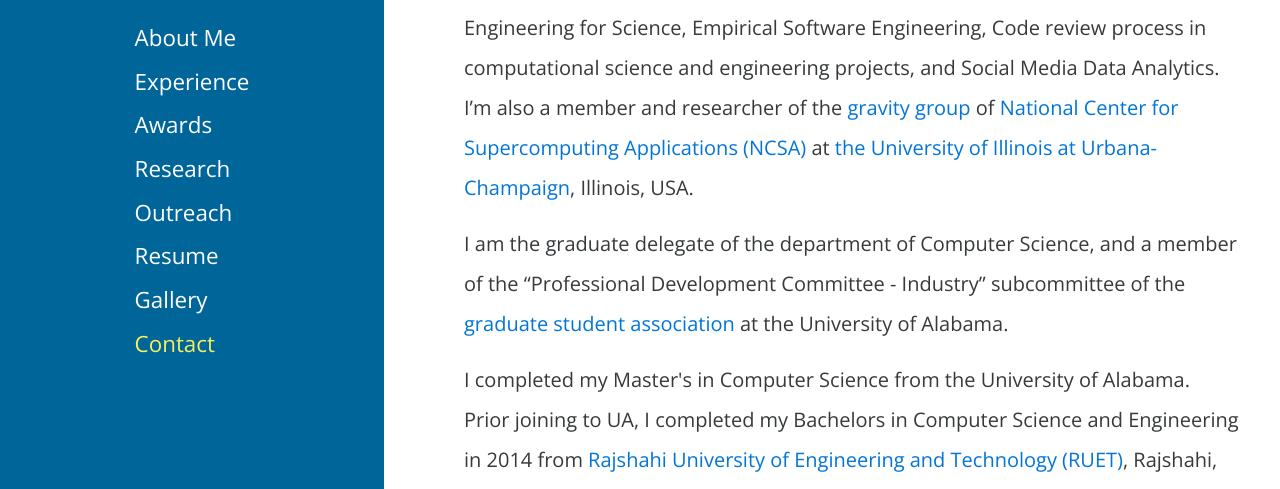
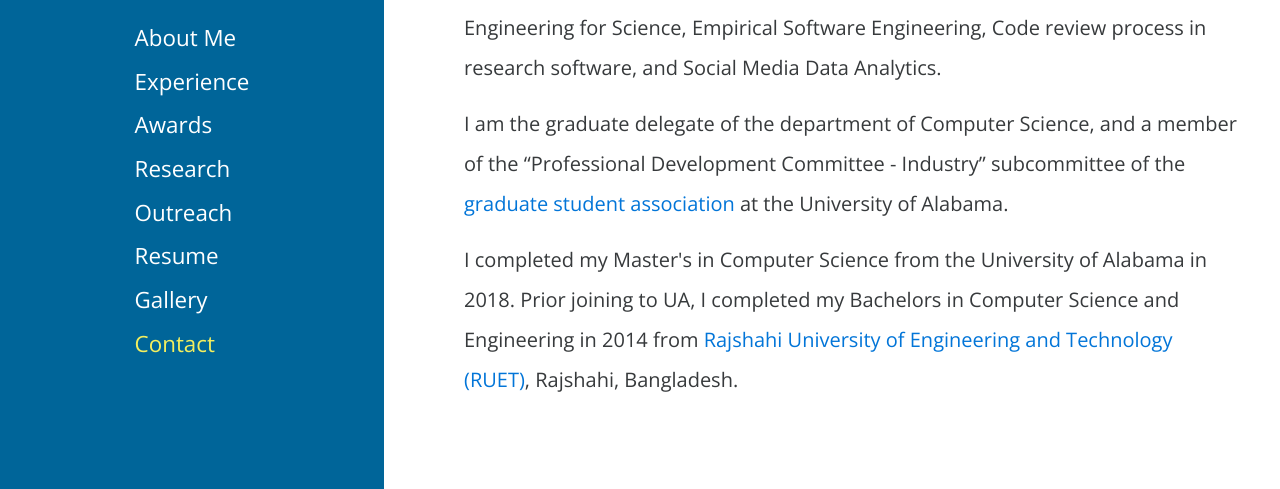
Before and after one commit to neisty/neisty.github.io, a plain HTML site: page index.html in a window 1280 px wide. Shown: the part 290-779 px from the top of the page. Drawn offline with nearby package versions, Linux system fonts and the light colour scheme.

Commit message:
Deleted NCSA

```diff
--- a/index.html
+++ b/index.html
@@ -73,9 +73,9 @@ http://www.templatemo.com/tm-501-neaty
                                 <header>
                                     <h2 class="tm-blue-text tm-welcome-title tm-margin-b-45">About Me</h2>
                                 </header>
-                                <p>I am a PhD student in the <a href="http://cs.ua.edu/" target="_blank">department of Computer Science</a> at <a href="https://www.ua.edu/" target="_blank">the University of Alabama</a>, and member of the <a href="http://se.cs.ua.edu/" target="_blank">Software Engineering research group</a>. My research interests lie in the area of Software Engineering, which includes Software Engineering for Science, Empirical Software Engineering, Code review process in computational science and engineering projects, and Social Media Data Analytics. I’m also a member and researcher of the <a href="https://gravity.ncsa.illinois.edu/" target="_blank">gravity group</a> of <a href="http://www.ncsa.illinois.edu/" target="_blank">National Center for Supercomputing Applications (NCSA)</a> at <a href="http://illinois.edu/" target="_blank">the University of Illinois at Urbana-Champaign</a>, Illinois, USA.</p>
+                                <p>I am a PhD student in the <a href="http://cs.ua.edu/" target="_blank">department of Computer Science</a> at <a href="https://www.ua.edu/" target="_blank">the University of Alabama</a>, and member of the <a href="http://se.cs.ua.edu/" target="_blank">Software Engineering research group</a>. My research interests lie in the area of Software Engineering, which includes Software Engineering for Science, Empirical Software Engineering, Code review process in research software, and Social Media Data Analytics.</p>
                                 <p>I am the graduate delegate of the department of Computer Science, and a member of the “Professional Development Committee - Industry” subcommittee of the <a href="https://gsa.ua.edu/" target="_blank">graduate student association</a> at the University of Alabama. </p>
-                                <p>I completed my Master's in Computer Science from the University of Alabama. Prior joining to UA, I completed my Bachelors in Computer Science and Engineering in 2014 from <a href="http://www.ruet.ac.bd/" target="_blank">Rajshahi University of Engineering and Technology (RUET)</a>, Rajshahi, Bangladesh.</p>
+                                <p>I completed my Master's in Computer Science from the University of Alabama in 2018. Prior joining to UA, I completed my Bachelors in Computer Science and Engineering in 2014 from <a href="http://www.ruet.ac.bd/" target="_blank">Rajshahi University of Engineering and Technology (RUET)</a>, Rajshahi, Bangladesh.</p>
                             </section>
                             <!-- Experience section -->
                             <section id="experience" class="tm-section">
```
